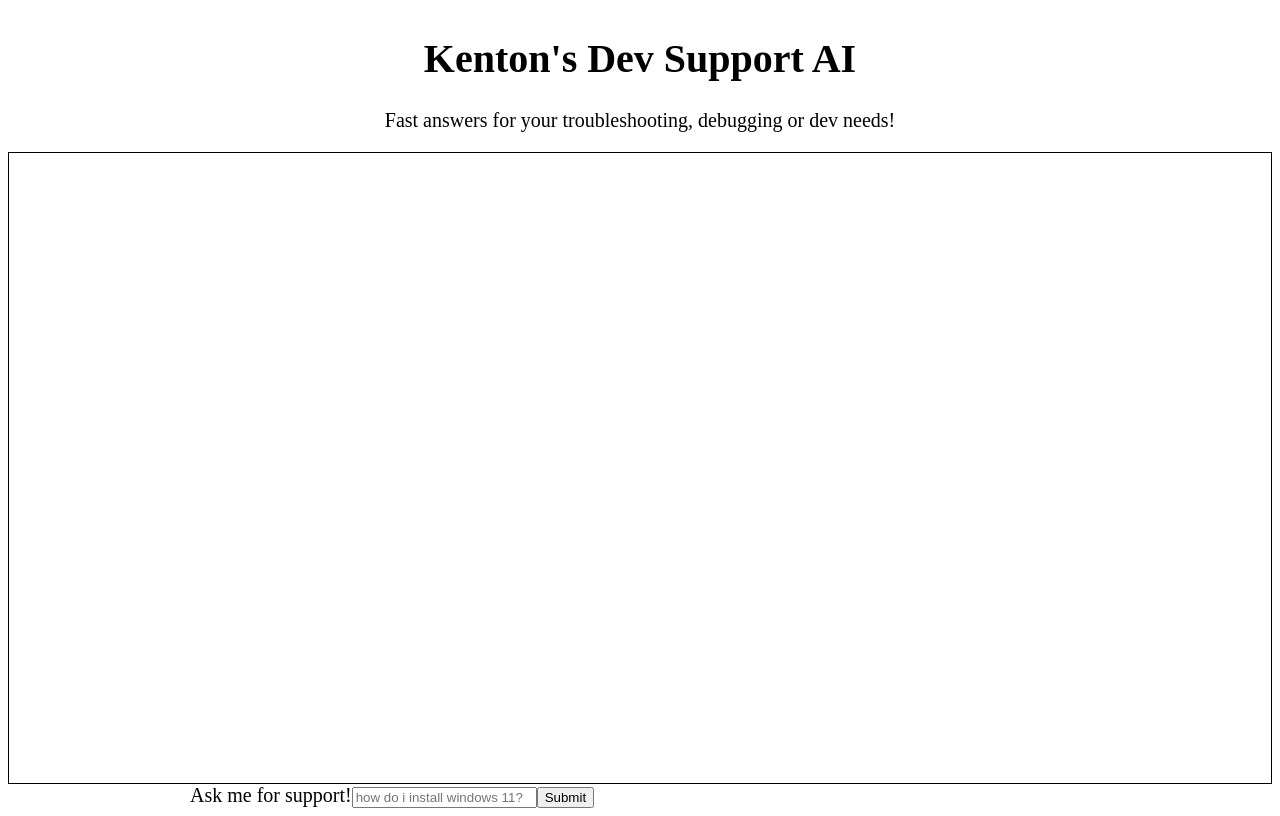
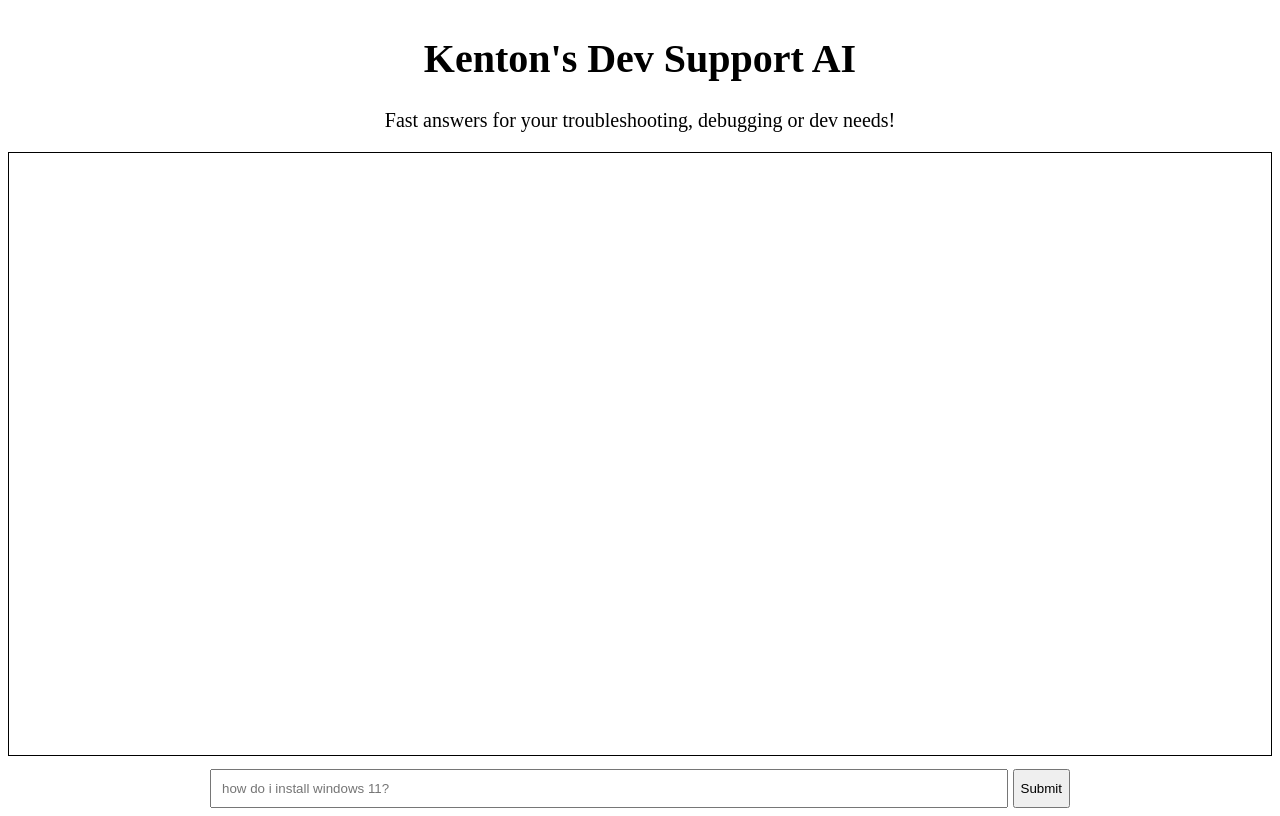
Before and after one commit to chingoblingers/Dev-Support-AI, a React (Vite) app in the folder frontend/: page / in a window 1280 px wide. Built offline with nearby package versions, Linux system fonts and the light colour scheme.

Commit message:
added a gap, bordebox and called display flex on form to stretch input

```diff
--- a/frontend/src/App.css
+++ b/frontend/src/App.css
@@ -1,3 +1,7 @@
+* {
+  box-sizing: border-box;
+}
+
 html{
     font-size: 62.5%;
 }
@@ -26,3 +30,16 @@
 header div {
     text-align: center;
 }
+.questionForm{
+    display: flex;
+    gap: 0.5rem;
+}
+
+input{
+    flex-grow: 1;
+    padding: 1rem;
+}
+
+input, button{
+    margin-top: 1em;
+}
--- a/frontend/src/App.tsx
+++ b/frontend/src/App.tsx
@@ -65,8 +65,8 @@
       <section>
           <div className='contentContainer'>
             <form onSubmit={handleSubmit} className='questionForm'>
-              <label htmlFor='userInput'>Ask me for support!</label>
-              <input type='text' id='userInput' placeholder='how do i install windows 11?' name='userInput' value={userInput} onChange={(e)=> setUserInput(e.target.value)}/>
+              <input type='text' id='userInput' placeholder='how do i install windows 11?'
+              name='userInput' value={userInput} onChange={(e)=> setUserInput(e.target.value)} aria-label='Enter your questions here'/>
               <button disabled={loading}>{loading ? "Thinking..." : "Submit"}</button>
             </form>
           </div>
```
